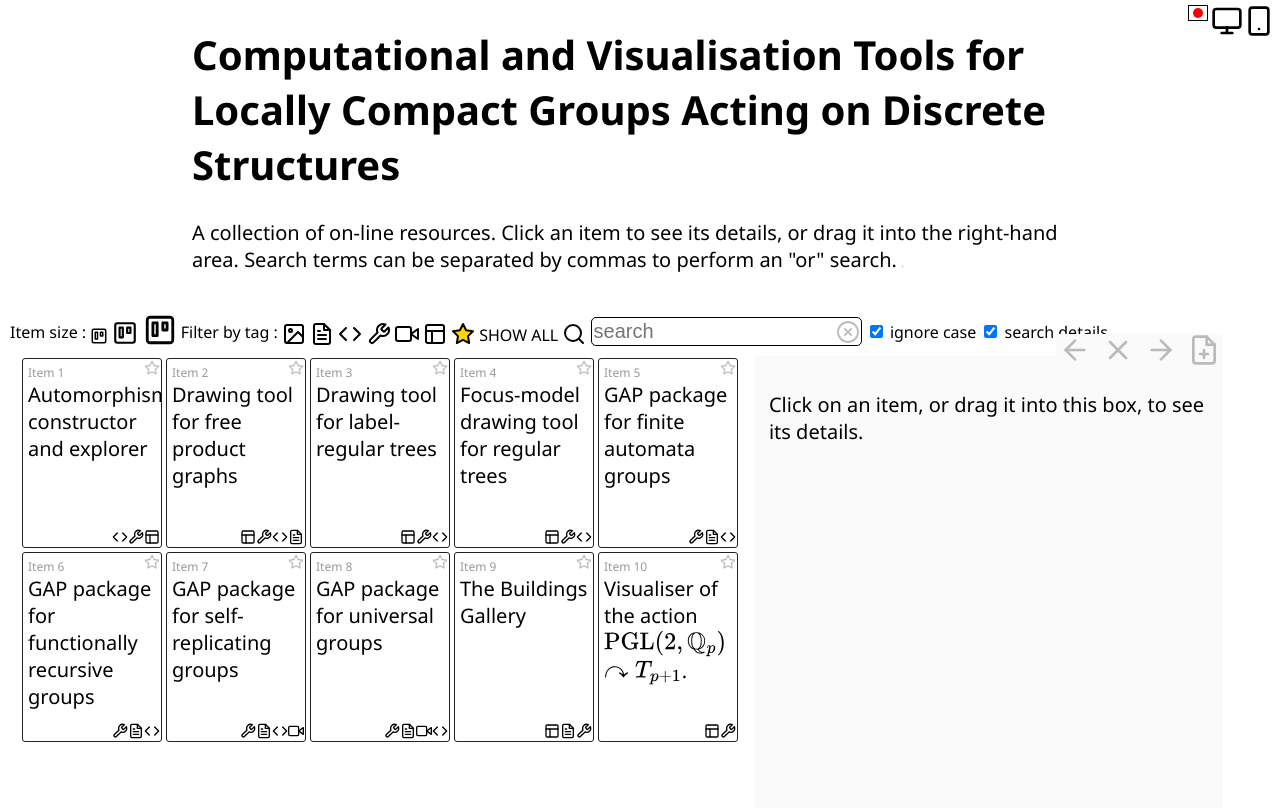
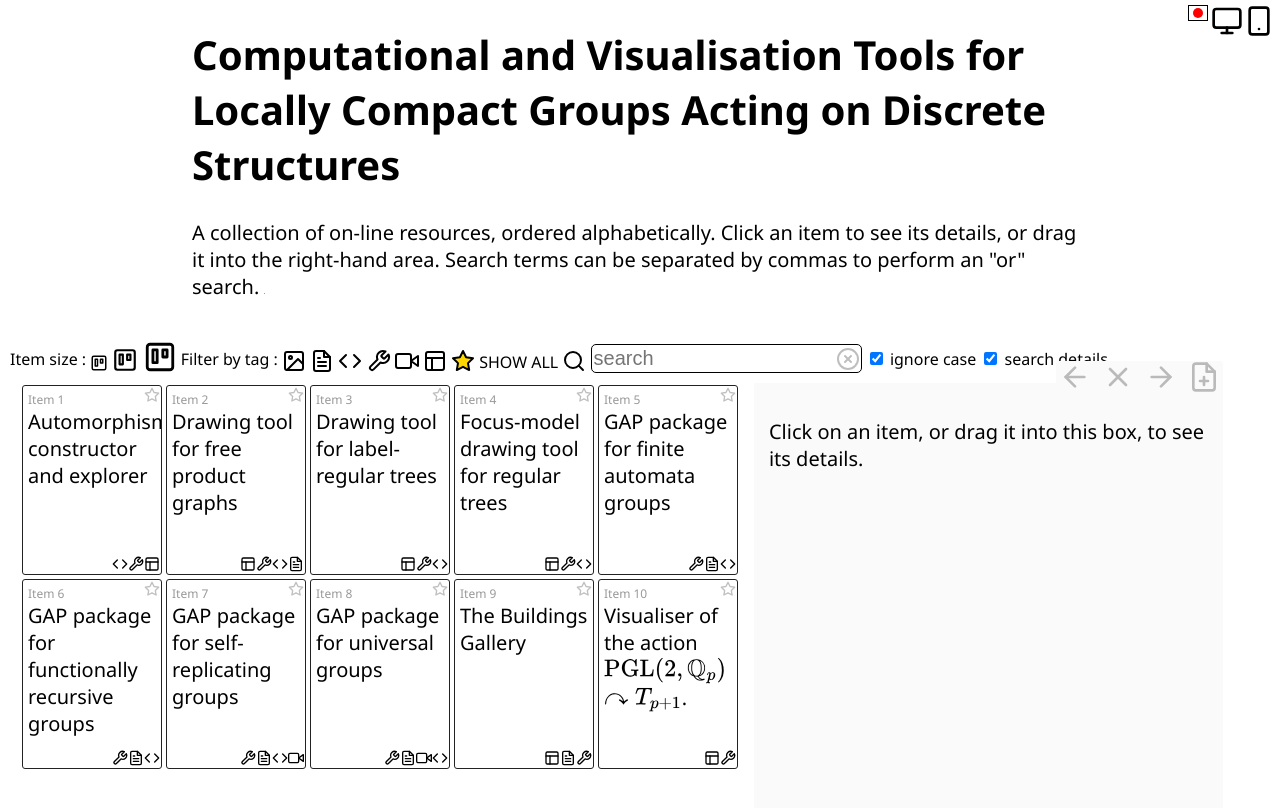
Before and after one commit to dalling1/LocallyCompactToolsCollection, a plain HTML site: page index.html in a window 1280 px wide. Drawn offline with nearby package versions, Linux system fonts and the light colour scheme.

Commit message:
Added a comment that the items are ordered alphabetically.

```diff
--- a/index.html
+++ b/index.html
@@ -443,7 +443,7 @@
  <body onload="setupItems();feather.replace();setIconTitles();">
   <div class="heading">
    <h1>Computational and Visualisation Tools for Locally Compact Groups Acting on Discrete Structures</h1>
-   <p>A collection of on-line resources.  Click an item to see its details, or drag it into the right-hand area. Search terms can be separated by commas to perform an "or" search.
+   <p>A collection of on-line resources, ordered alphabetically.  Click an item to see its details, or drag it into the right-hand area. Search terms can be separated by commas to perform an "or" search.
    <img class="visitorCountingPixel" id="dot" style="width:1px;height:1px;" src="https://zerodimensional.group/images/dotCompVisTools.png" alt=""/>
    <span lang="jp" class="hidden">インライン リソースのコレクション。アイテムをクリックして詳細を表示するか、右側の領域にドラッグします。検索語はカンマで区切って「または」検索を実行できます。</span></p>
   </div>
```
